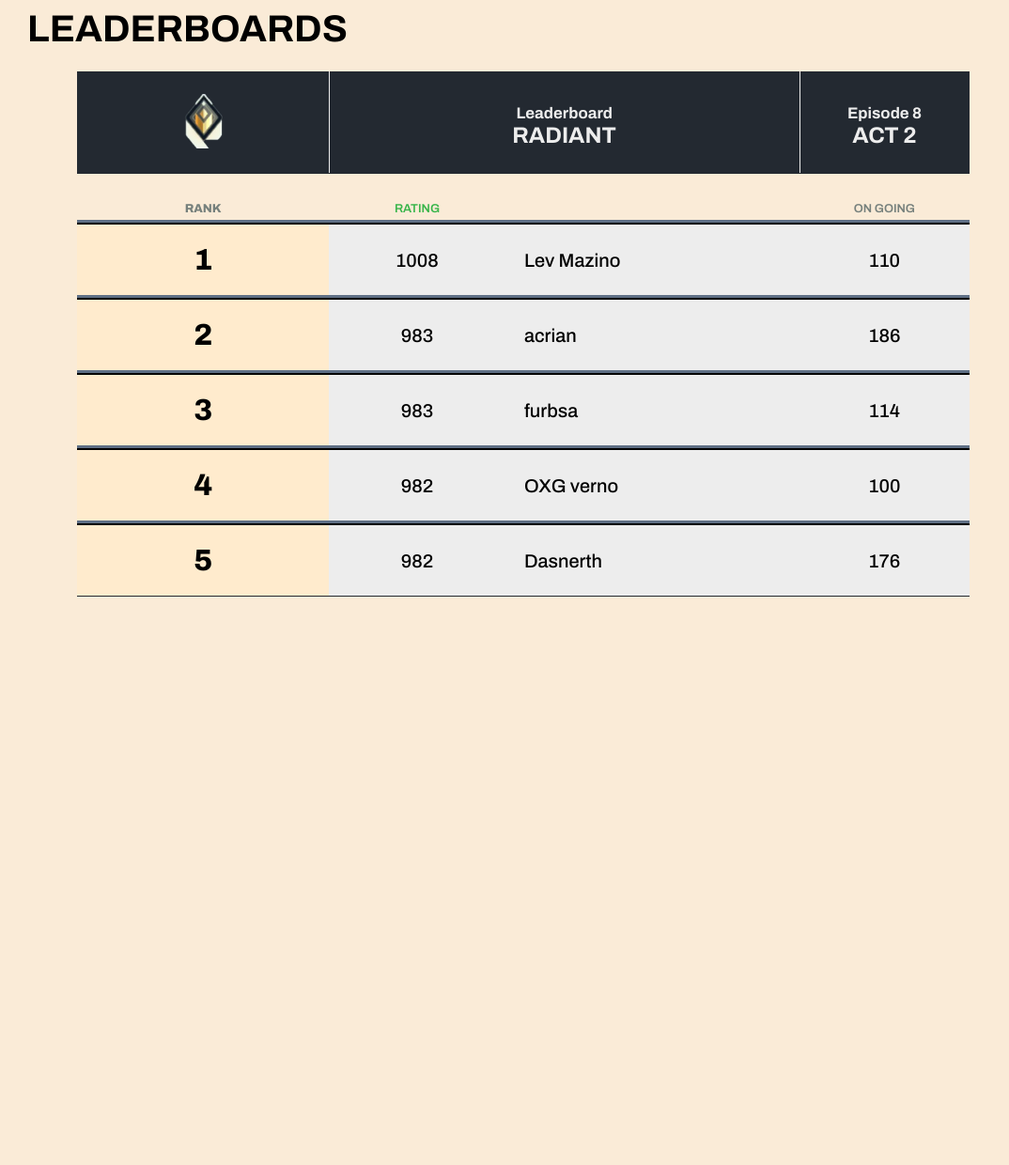
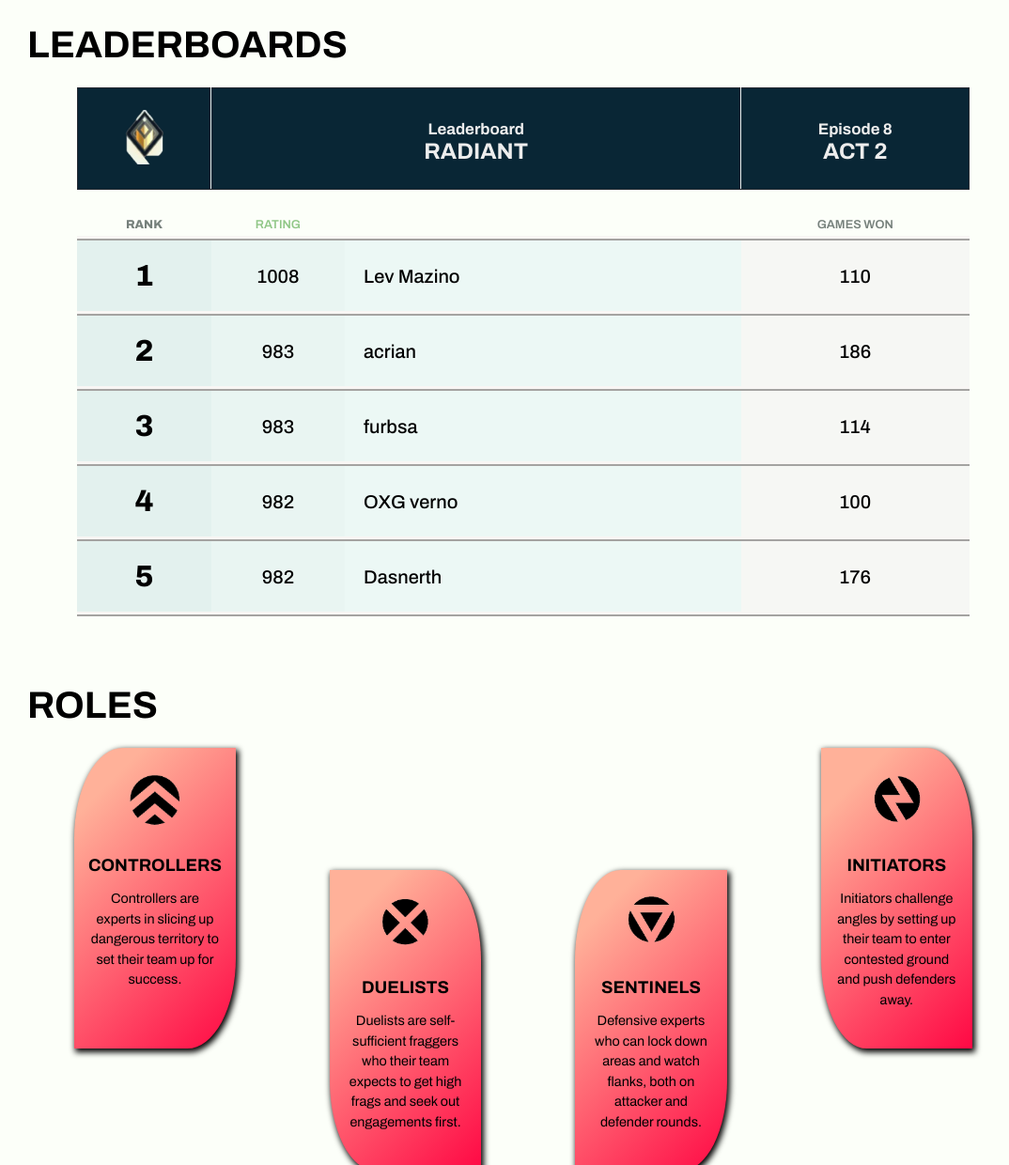
Before and after one commit to falahmandira10/valorant-wiki, a plain HTML site: page index.html in a window 1280 px wide. Shown: the part 1560-2800 px from the top of the page at 94% size, without its empty margins (83-1157 px from the left). Before the commit the page ends 2195 px from the top, so only its background shows below. Drawn offline with Linux system fonts and the light colour scheme; a web font is replaced by a local one.

Commit message:
update leaderboard color

```diff
--- a/assets/css/app.css
+++ b/assets/css/app.css
@@ -1,5 +1,5 @@
 body {
-    background-color: antiquewhite;
+    background-color: #fcfff9  ;
     margin: 0;
     height: 100vh;
     font-family: "Archivo", sans-serif;
@@ -174,12 +174,16 @@ table {
     width: 90%;
 }
 
+th:first-child,
+td:nth-child(2){
+    width: 15%;
+}
 
 /* TABLE HEAD */
 thead th {
     font-size: 1.5em;
     text-transform: uppercase;
-    background-color: rgb(35, 41, 49);
+    background-color: rgb(9, 38, 53);
     color: rgb(237, 237, 237);
 }
 
@@ -215,18 +219,20 @@ table {
 }
 
 tbody span {
-    color: rgb(57, 181, 74);
+    color: rgb(145, 199, 136);
 }
 
 /* TABLE CONTENT */
 tbody td {
     text-align: center;
-    background-color: rgb(237, 237, 237);
+    background-color: rgba(237, 237, 237, 0.45);
     font-weight: 500;
     font-size: 1.25em;
     padding: 20px;
-    border-top-width: 5px;
     border-style: ridge;
+    border-color: rgb(248, 246, 244);
+    border-top-width: thick;
+    border-bottom-width: thick;
     border-left: unset;
     border-right: unset;
 }
@@ -250,8 +256,20 @@ tbody tr:nth-of-type(1) td:nth-of-type(3) {
     visibility: hidden;
 }
 
+tbody tr:nth-of-type(1) td:nth-of-type(2) {
+    background-color: unset;
+}
+
 tbody tr td:nth-of-type(1){
     font-weight: 800;
     font-size: 2em;
-    background-color: blanchedalmond;
+    background-color: rgba(196, 223, 223, 0.45);
 }
+
+tbody tr td:nth-of-type(2){
+    background-color: rgba(210, 233, 233, 0.47);
+}
+
+tbody tr td:nth-of-type(3){
+    background-color: rgba(227, 244, 244, 0.6);
+}
--- a/index.html
+++ b/index.html
@@ -55,7 +55,7 @@
                 opinion are as follows.
                 </p>
             </article>
-
+            <br>
             <figure class="best-agent">
                 <div class="card-agent">
                     <img src="assets/img/omen_wallpapers/VALORANT_Omen_Dark-fotor.png" alt="omen wallpaper"/>
@@ -135,7 +135,7 @@
                             <td>rank</td>
                             <td><span>rating</span></td>
                             <td>on going</td>
-                            <td>on going</td>
+                            <td>games won</td>
                         </tr>
 
                         <tr>
@@ -177,6 +177,44 @@
             </div>
         </section>
 
+
+
+        <!-- ROLES SECTION -->
+        <section id="roles">
+            <h1 class="title">roles</h1>
+
+            <figure class="role-agent">
+                <div class="card-role">
+                    <img src="assets/img/agent_roles/controller_role_logo.png" alt="controller logo"/>
+                    <h3>controllers</h3>
+                    <p>
+                        Controllers are experts in slicing up dangerous territory to set their team up for success.
+                    </p>
+                </div>
+                <div class="card-role">
+                    <img src="assets/img/agent_roles/duelist_role_logo.png" alt="duelist logo"/>
+                    <h3>duelists</h3>
+                    <p>
+                        Duelists are self-sufficient fraggers who their team expects to get high frags and seek out engagements first.
+                    </p>
+                </div>
+                <div class="card-role">
+                    <img src="assets/img/agent_roles/sentinel_role_logo.png" alt="sentinel logo"/>
+                    <h3>sentinels</h3>
+                    <p class="role-desc">
+                        Defensive experts who can lock down areas and watch flanks, both on attacker and defender rounds.
+                    </p>
+                </div>
+                <div class="card-role">
+                    <img src="assets/img/agent_roles/initiator_role_logo.png" alt="initiator logo"/>
+                    <h3>initiators</h3>
+                    <p>
+                        Initiators challenge angles by setting up their team to enter contested ground and push defenders away.
+                    </p>
+                </div>
+            </figure>
+        </section>
+
     </main>
 </body>
 </html>
```
